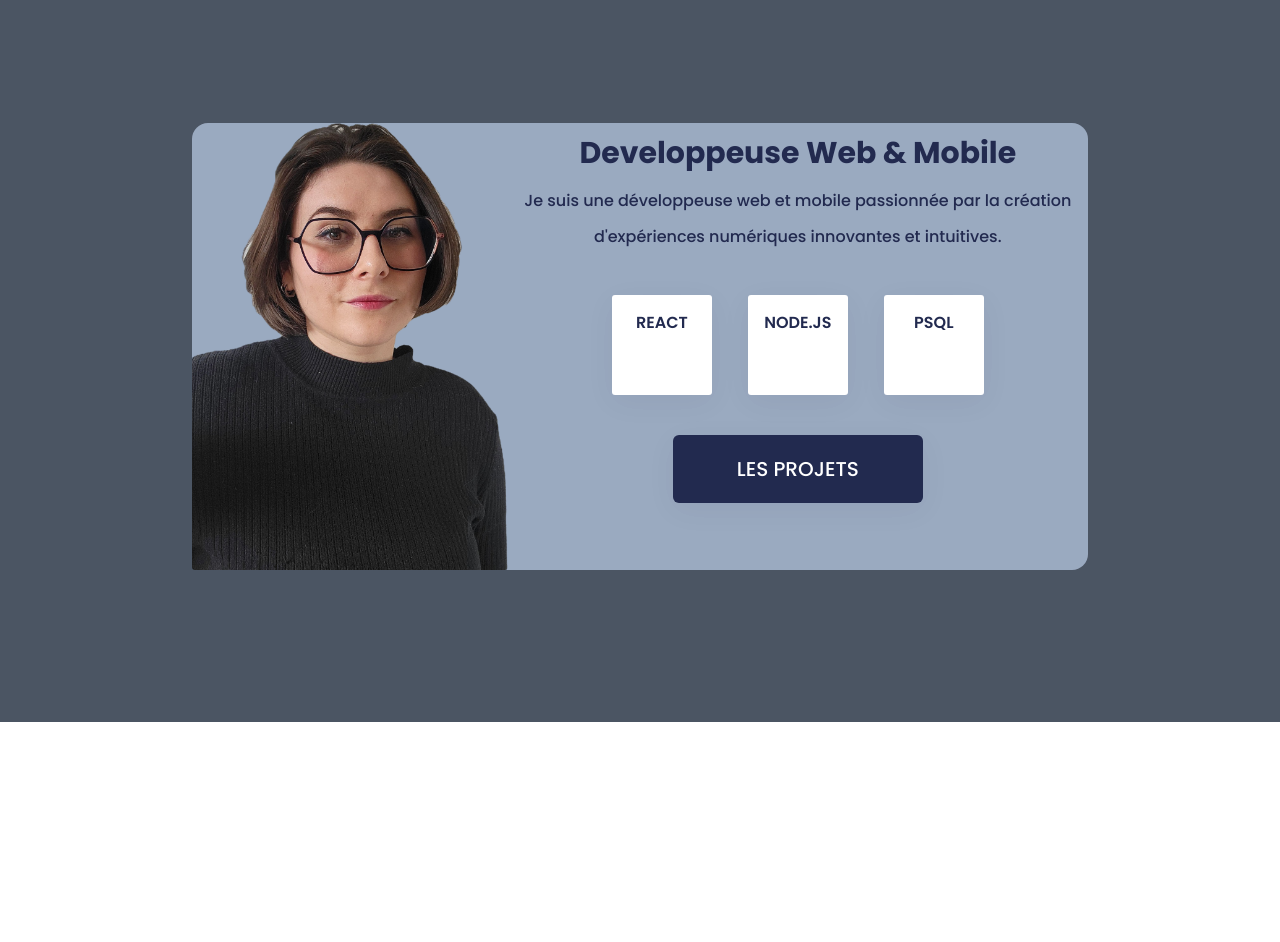
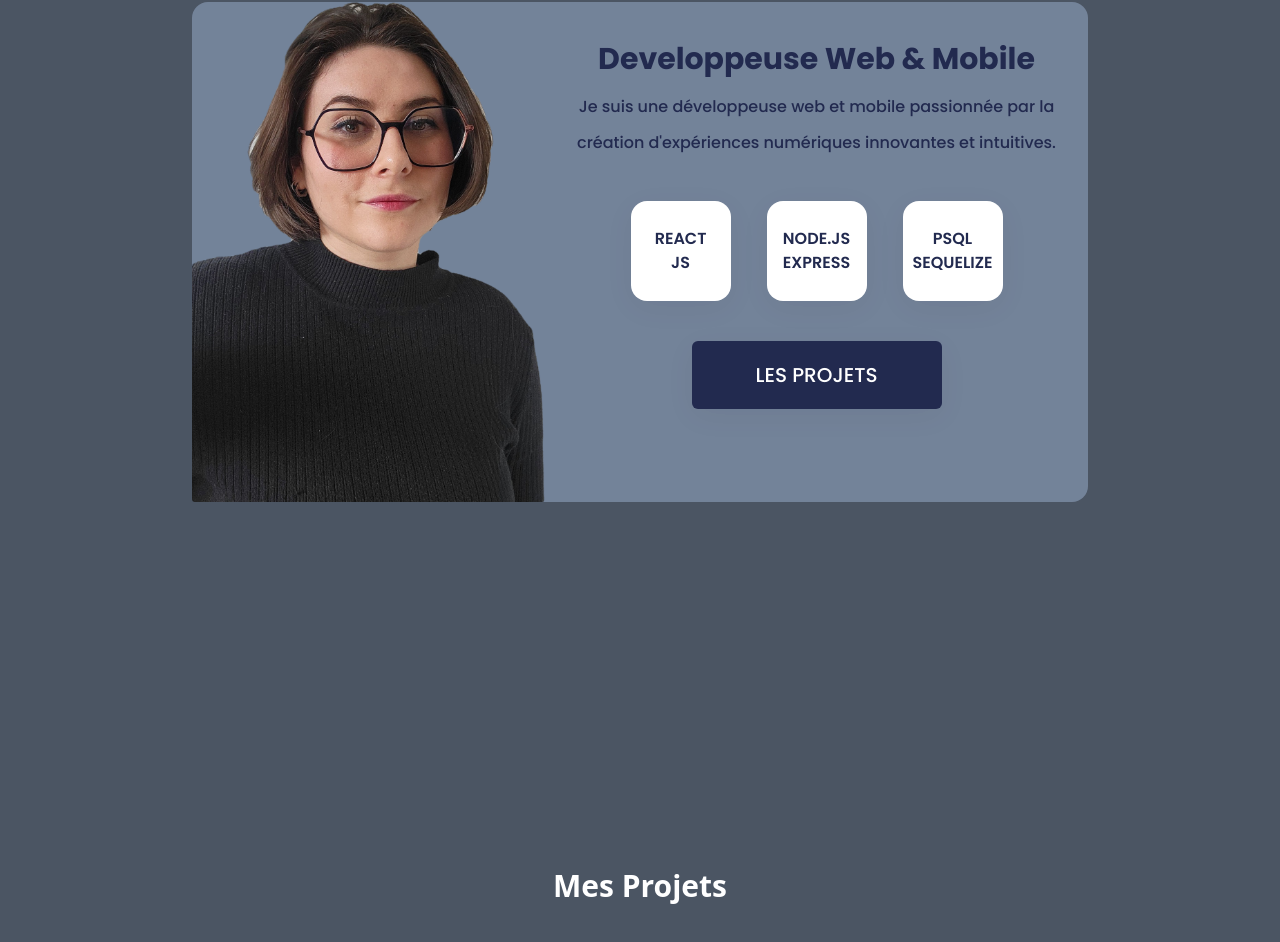
Before and after one commit to EmmanuelleEisele/Portfolio_Emmanuelle_E, a React (Vite) app: page / in a window 1280 px wide. Shown: the part 878-1820 px from the top of the page. Before the commit the page ends 1600 px from the top, so only its background shows below. Built offline with nearby package versions, Linux system fonts and the light colour scheme; a web font is replaced by a local one.

Commit message:
style for my presentation

```diff
--- a/src/pages/homepage.jsx
+++ b/src/pages/homepage.jsx
@@ -5,7 +5,10 @@ export default function Home() {
     const aboutSection = document.getElementById("about-section");
     aboutSection.scrollIntoView({ behavior: "smooth" });
   };
-
+  const scrollToProjects = () => {
+    const projectsSection = document.getElementById("projects-section");
+    projectsSection.scrollIntoView({ behavior: "smooth" });
+  };
   return (
     <>
       {/* Section Hero */}
@@ -36,35 +39,46 @@ export default function Home() {
         className="bg-gray-600 min-h-screen p-8 flex flex-col justify-center items-center"
       >
         <div className="max-w-4xl mx-auto text-center">
-          <section class="pt-12">
-            <div class="bg-[#c2d4efab] mx-auto w-full relative flex justify-around items-center rounded-2xl">
-              <img src="/src/assets/IMG-20250922-WA0013.png" alt=""  className="w-fill h-[447px] object-cover rounded-[3px]" />
-              <div class="w-fill h-[447px] rounded-[3px]">
-                <h2 class=" text-[rgb(34,42,79)] text-3xl font-bold font-['Poppins'] leading-[60px]">
+          <section className="pt-12">
+            <div className="bg-[#b4ccf063] mx-auto w-full relative flex justify-center items-center rounded-2xl h-[500px]">
+              <img src="/src/assets/IMG-20250922-WA0013.png" alt="photo de Emmanuelle Eiselé"  className="w-fill h-[500px] object-cover rounded-[3px]" />
+              <div className="w-fill h-[447px] rounded-[3px]">
+                <h2 className=" text-[rgb(34,42,79)] text-3xl font-bold font-['Poppins'] leading-[60px]">
                   Developpeuse Web & Mobile
                 </h2>
-                <p class="w-auto text-[rgb(34,42,79)] text-base font-medium font-['Poppins'] leading-9">
+                <p className="w-auto text-[rgb(34,42,79)] text-base font-medium font-['Poppins'] leading-9">
                   Je suis une développeuse web et mobile passionnée par la création
                   d'expériences numériques innovantes et intuitives.
                 </p>
-                <div class="flex gap-9 my-10 font-['Poppins'] justify-center">
-                  <div class="w-[100px] h-[100px] text-center py-4 bg-white rounded-[3px] shadow-[0px_7px_30px_0px_rgba(0,0,0,0.05)] text-[rgb(34,42,79)] text-md font-semibold">
-                      REACT
+                <div className="flex gap-9 my-10 font-['Poppins'] justify-center">
+                  <div className="w-[100px] h-[100px] text-center py-4 bg-white rounded-2xl shadow-[0px_7px_30px_0px_rgba(0,0,0,0.05)] text-[rgb(34,42,79)] text-md font-semibold flex items-center justify-center flex-col hover:rounded-[40%_60%_30%_70%/60%_30%_70%_40%] transition-all ease-in-out duration-[1000ms]">
+                     <p className="inline">REACT</p>
+                     <p className="inline">JS</p>
                   </div>
-                  <div class="w-[100px] h-[100px] text-center py-4 bg-white rounded-[3px] shadow-[0px_7px_30px_0px_rgba(0,0,0,0.05)] text-[rgb(34,42,79)] text-md font-semibold">
-                      NODE.JS
+                  <div className="w-[100px] h-[100px] text-center py-4 bg-white rounded-2xl shadow-[0px_7px_30px_0px_rgba(0,0,0,0.05)] text-[rgb(34,42,79)] text-md font-semibold flex items-center justify-center flex-col hover:rounded-[40%_60%_30%_70%/60%_30%_70%_40%] transition-all ease-in-out duration-[1000ms]">
+                      <p className="inline">NODE.JS</p>
+                      <p className="inline">EXPRESS</p>
                   </div>
-                  <div class="w-[100px] h-[100px] text-center py-4 bg-white rounded-[3px] shadow-[0px_7px_30px_0px_rgba(0,0,0,0.05)] text-[rgb(34,42,79)] text-md font-semibold">
-                      PSQL
+                  <div className="w-[100px] h-[100px] text-center py-4 bg-white rounded-2xl shadow-[0px_7px_30px_0px_rgba(0,0,0,0.05)] text-[rgb(34,42,79)] text-md font-semibold flex items-center justify-center flex-col hover:rounded-[40%_60%_30%_70%/60%_30%_70%_40%] transition-all ease-in-out duration-[1000ms]">
+                      <p className="inline">PSQL</p>
+                      <p className="inline">SEQUELIZE</p>
                   </div>
                 </div>
-                <button class=" px-16 py-5   bg-[rgb(34,42,79)] rounded-md shadow-[0px_7px_30px_0px_rgba(0,0,0,0.05)]   text-white text-xl font-medium font-['Poppins'] uppercase">
+                <button className=" px-16 py-5   bg-[rgb(34,42,79)] rounded-md shadow-[0px_7px_30px_0px_rgba(0,0,0,0.05)]   text-white text-xl font-medium font-['Poppins'] uppercase" onClick={scrollToProjects}>
                   Les projets
                 </button>
               </div>
             </div>
           </section>
         </div>
+        {/* Section Projects */ }
+        <div id="projects-section"
+                className="bg-gray-600 min-h-screen p-8 flex flex-col justify-center items-center"
+ >
+          <div className="max-w-4xl mx-auto text-center">
+            <h2 className="text-3xl font-bold mb-8 text-white">Mes Projets</h2>
+          </div>
+        </div>
       </div>
     </>
   );
```
